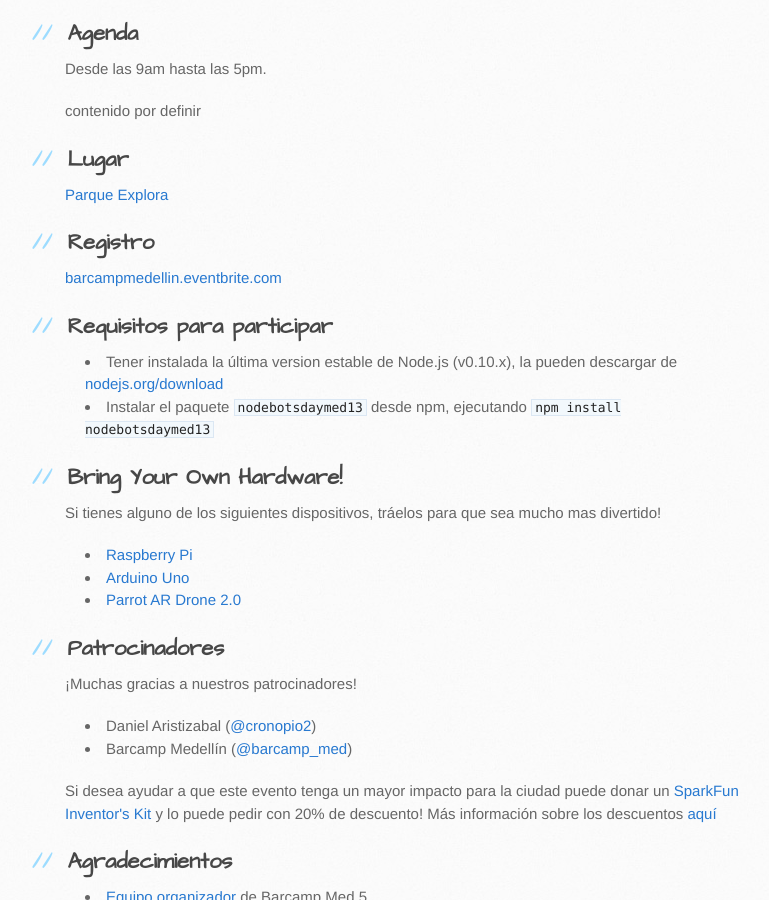
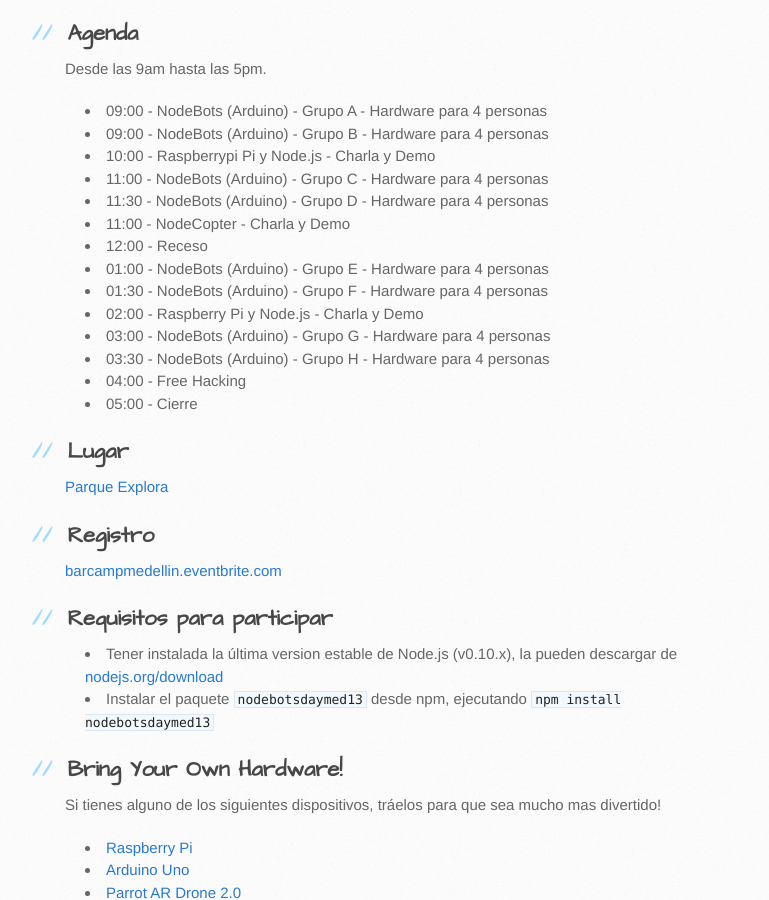
Before and after one commit to coljs/nodebotsday-medellin, a plain HTML site: page index.html in a window 1280 px wide. Shown: the part 1282-2182 px from the top of the page, without its empty margins (105-874 px from the left). Drawn offline with Linux system fonts and the light colour scheme.

```diff
--- a/index.html
+++ b/index.html
@@ -29,7 +29,7 @@
       <div class="inner clearfix">
         <section id="main-content">
           <h1>
-<a name="nodebots-day-727---medelln" class="anchor" href="#nodebots-day-727---medelln"><span class="octicon octicon-link"></span></a>NodeBots Day 7/27 - Medellín</h1>
+<a name="nodebots-day-727---medell%C3%ADn" class="anchor" href="#nodebots-day-727---medell%C3%ADn"><span class="octicon octicon-link"></span></a>NodeBots Day 7/27 - Medellín</h1>
 
 <p><img src="https://raw.github.com/ColombiaJS/nodebotsday-medellin/master/img/nodebots.png" alt="NodeBots Medellín"></p>
 
@@ -53,9 +53,22 @@
 
 <p>Desde las 9am hasta las 5pm.</p>
 
-<p><em>contenido por definir</em></p>
-
-<h2>
+<ul>
+<li>09:00 - NodeBots (Arduino) - Grupo A - Hardware para 4 personas</li>
+<li>09:00 - NodeBots (Arduino) - Grupo B - Hardware para 4 personas</li>
+<li>10:00 - Raspberrypi Pi y Node.js - Charla y Demo</li>
+<li>11:00 - NodeBots (Arduino) - Grupo C - Hardware para 4 personas</li>
+<li>11:30 - NodeBots (Arduino) - Grupo D - Hardware para 4 personas</li>
+<li>11:00 - NodeCopter - Charla y Demo</li>
+<li>12:00 - Receso</li>
+<li>01:00 - NodeBots (Arduino) - Grupo E - Hardware para 4 personas</li>
+<li>01:30 - NodeBots (Arduino) - Grupo F - Hardware para 4 personas</li>
+<li>02:00 - Raspberry Pi y Node.js - Charla y Demo</li>
+<li>03:00 - NodeBots (Arduino) - Grupo G - Hardware para 4 personas</li>
+<li>03:30 - NodeBots (Arduino) - Grupo H - Hardware para 4 personas</li>
+<li>04:00 - Free Hacking</li>
+<li>05:00 - Cierre</li>
+</ul><h2>
 <a name="lugar" class="anchor" href="#lugar"><span class="octicon octicon-link"></span></a>Lugar</h2>
 
 <p><a href="https://www.google.com/maps?q=Parque+Explora&amp;ll=6.271042,-75.563343&amp;spn=0.018514,0.031972&amp;sll=27.370354217574423,-82.51921790000002&amp;sspn=0.07378589616566318,0.1606115116141169&amp;t=m&amp;dg=opt&amp;hq=Parque+Explora&amp;radius=15000&amp;z=16&amp;iwloc=A">Parque Explora</a></p>
@@ -103,7 +116,7 @@
 <a href="http://twitter.com/dshaw">Daniel Shaw</a>, <a href="http://twitter.com/rockbot">Raquel Velez</a>, <a href="http://twitter.com/rwaldron">Rick Waldron</a>, <a href="http://twitter.com/buritica">Juan Pablo Buriticá</a>, <a href="http://twitter.com/nexxylove">Emily Rose</a> y <a href="http://twitter.com/voodootikigod">Chris Williams</a>
 </li>
 </ul><h2>
-<a name="crditos" class="anchor" href="#crditos"><span class="octicon octicon-link"></span></a>Créditos</h2>
+<a name="cr%C3%A9ditos" class="anchor" href="#cr%C3%A9ditos"><span class="octicon octicon-link"></span></a>Créditos</h2>
 
 <ul>
 <li>
```
Also changed, not shown: params.json (+1 -1 lines).
